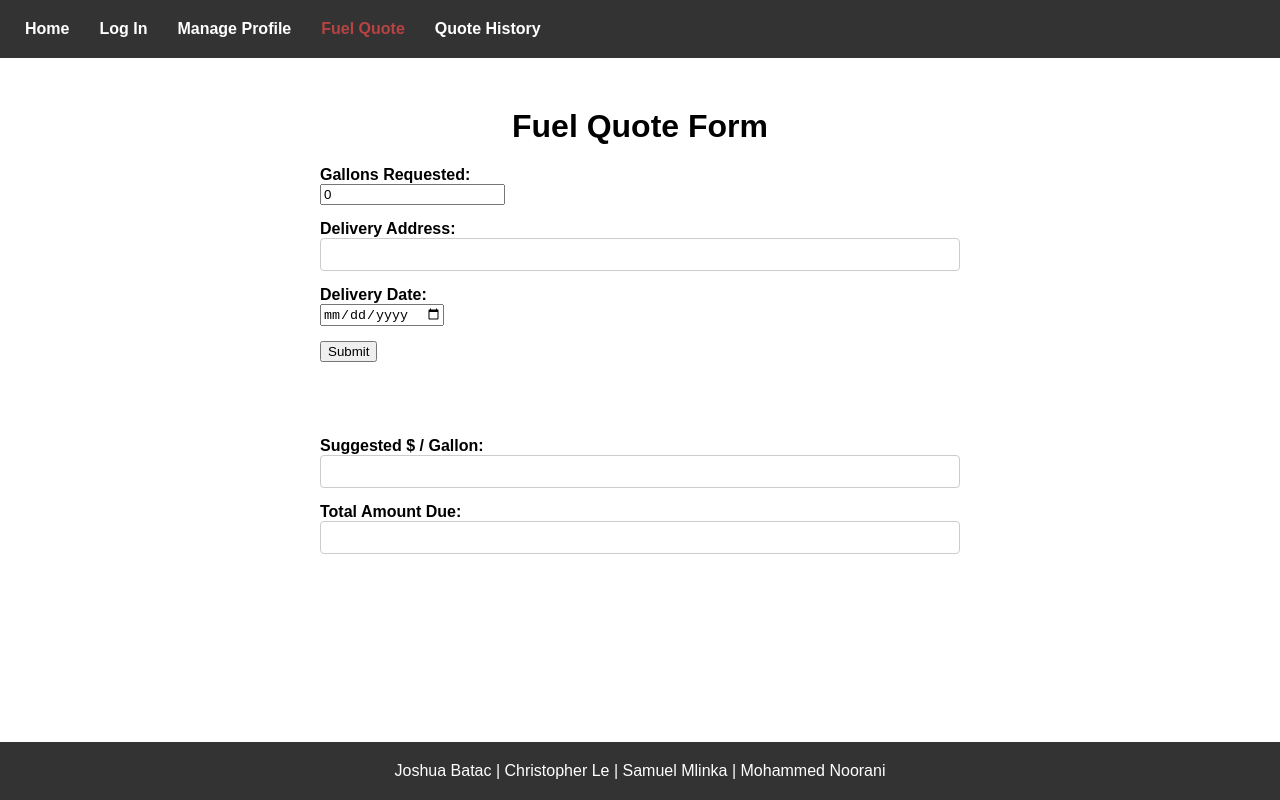
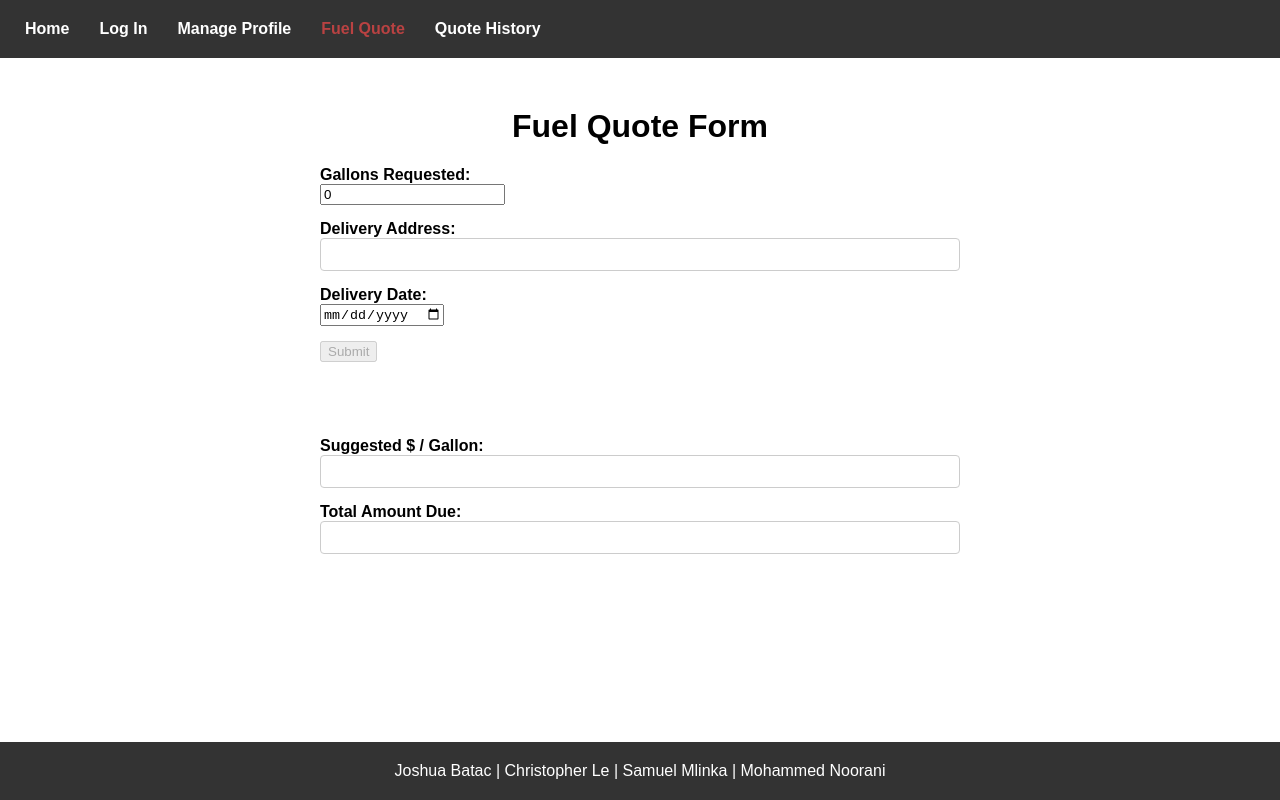
Before and after one commit to shuaba7/COSC4353_team5, a Vue app in the folder frontend/: page /FuelQuote in a window 1280 px wide. Built offline with nearby package versions, Linux system fonts and the light colour scheme; no server answers.

Commit message:
disabled button until delivery date is picked

```diff
--- a/frontend/src/views/fuel/FuelQuote.vue
+++ b/frontend/src/views/fuel/FuelQuote.vue
@@ -23,7 +23,7 @@
            <label for="deliveryDate">Delivery Date:</label>
            <input type="date" id="deliveryDate" name="deliveryDate" required v-model="userData.deliveryDate">
        </div>
-       <button @click.prevent="getFuelPrice" style="margin-bottom: 75px;">Submit</button>
+       <button @click.prevent="getFuelPrice" :disabled="!userData.deliveryDate" style="margin-bottom: 75px;">Submit</button>
        <div>
            <label for="suggestedPrice">Suggested $ / Gallon:</label>
            <input type="text" id="suggestedPrice" name="suggestedPrice" readonly v-model="userData.suggestedPricePerGallon">
@@ -90,8 +90,8 @@ export default {
         },
         async updateHistory() {
             try {
-                const response = await axios.put(`http://localhost:3000/user-fuel-quote/${this.Id}`, this.userData);
-                console.log(response);
+                const response = await axios.put(`http://localhost:3000/user-fuel-quote/${this.Id}`, {userData: this.userData});
+                console.log(response.data);
 
             } catch (error) {
                 console.error('Error updating history:', error);
```
